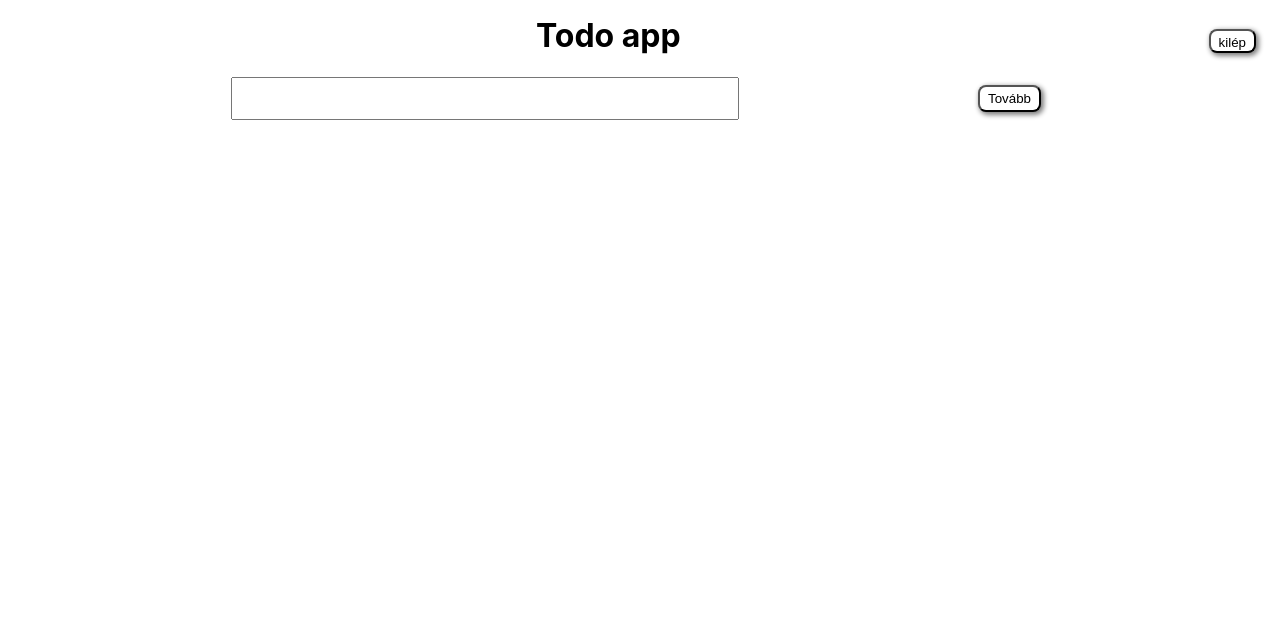
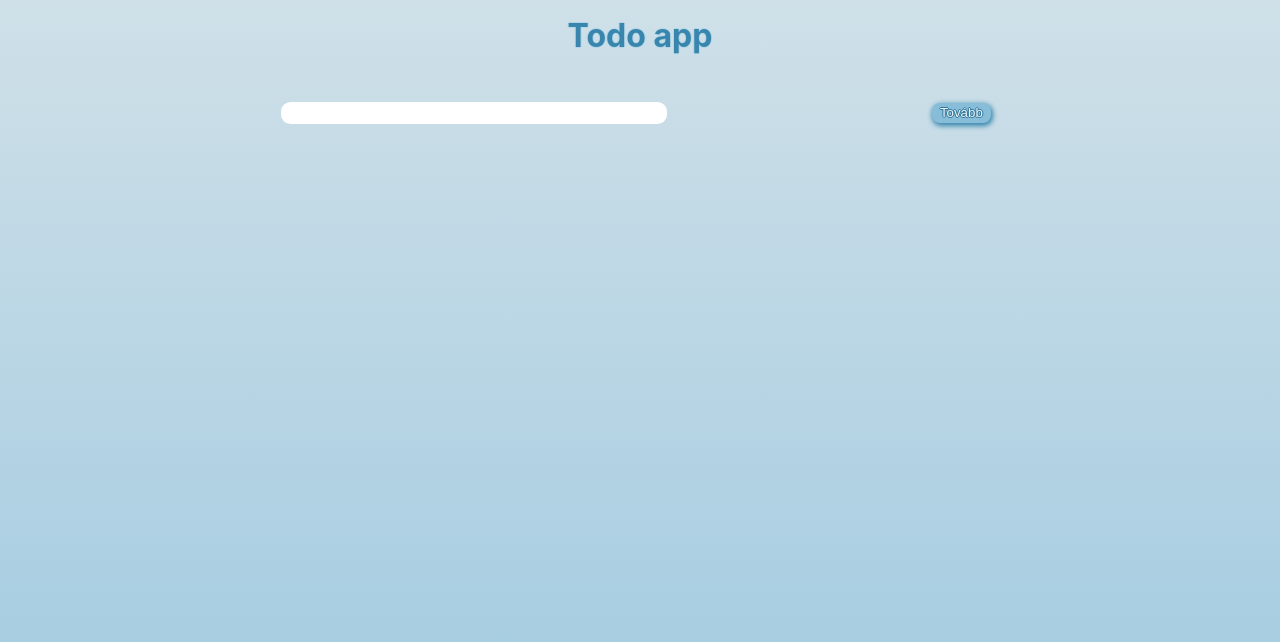
Before and after one commit to arondozsa/todo, a React (Create React App) app: page / in a window 1280 px wide. Shown: the top 642 px of the page. Built offline with nearby package versions, Linux system fonts and the light colour scheme.

Commit message:
dizájn + reszponzív

```diff
--- /dev/null
+++ b/src/Card.js
@@ -0,0 +1,77 @@
+import React from "react"
+import { useDispatch, useSelector } from 'react-redux'
+import './styles.scss'
+
+
+const Card = props => {
+  const users = useSelector(state =>state.users)
+  const currentUser = useSelector(state =>state.currentUser)
+  const [newLabel, setNewLabel] = React.useState('')
+  const dispatch = useDispatch()
+  const { user, todo } = props
+
+
+  function deleteTodo (id) {
+      dispatch({
+        type : 'deleteTodo',
+        payload : {
+          id : id,
+          user: user
+        }
+      })
+  }
+
+  function finishTodo(id) {
+    dispatch({
+      type : 'finishTodo',
+      payload : {
+        id : id,
+        user: user
+      }
+    })
+  }
+
+  function modifyTodo(id) {
+    dispatch({
+      type : 'modifyTodo',
+      payload : {
+        id: id,
+        newLabel : newLabel,
+        user: user,
+        isBeingEdited : false
+      }
+    })
+  }
+
+  function editTodo(todo) {
+    dispatch({
+      type : 'editingTodo',
+      payload : {
+        id : todo.id,
+        isBeingEdited : true,
+        user: todo.user,
+      }
+    })
+    setNewLabel(todo.label)
+  }
+  return (
+    <div className = 'todoCard'>
+      {!todo.isBeingEdited?
+        <h3>{todo.label}</h3>
+        :<>
+          <input
+            type={'text'}
+            value = {newLabel}
+            onChange = {e => setNewLabel(e.target.value)}></input>
+          <button onClick = {() => modifyTodo(todo.id)}>Mentés</button>
+        </>}
+      {todo.done? <p>kész</p> : <p>nincs kész</p>}
+        <div className='buttonContainer'>
+          <button onClick = {() => deleteTodo(todo.id)}>Töröl</button>
+          <button onClick={() => finishTodo(todo.id)}>Teljesít</button>
+          <button onClick ={() => editTodo(todo)}>Szerkeszt</button>
+        </div>
+    </div>
+  )
+}
+export default Card
--- a/src/Home.js
+++ b/src/Home.js
@@ -1,5 +1,6 @@
 import React from 'react'
 import { useDispatch, useSelector } from 'react-redux'
+import Card from './Card'
 import './styles.scss'
 
 const Home = () => {
@@ -8,7 +9,6 @@ const Home = () => {
   const [userName, setUserName] = React.useState('')
   const [user, setUser] = React.useState('')
   const [todo, setTodo] = React.useState('')
-  const [newLabel, setNewLabel] = React.useState('')
   const dispatch = useDispatch()
 
 
@@ -21,12 +21,19 @@ const Home = () => {
     if (userName) {
       setUser(userName)
       dispatch({
-        type: 'addUser',
+        type: 'login',
         payload : userName
       })
     }
   }
-
+  function logout() {
+    dispatch({
+      type : 'logout',
+      payload : ''
+    })
+    setUser('')
+    setUserName('')
+  }
   function addTodo() {
     let todoId = Math.floor(Math.random()*100);
     while (Object.values(users).some(e => e.id === todoId)) {
@@ -44,64 +51,10 @@ const Home = () => {
     setTodo('')
   }
 
-  function deleteTodo (id) {
-    dispatch({
-      type : 'deleteTodo',
-      payload : {
-        id : id,
-        user: user
-      }
-    })
-  }
-
-  function finishTodo(id) {
-    dispatch({
-      type : 'finishTodo',
-      payload : {
-        id : id,
-        user: user
-      }
-    })
-  }
-
-  function modifyTodo(id) {
-    dispatch({
-      type : 'modifyTodo',
-      payload : {
-        id: id,
-        newLabel : newLabel,
-        user: user,
-        isBeingEdited : false
-      }
-    })
-  }
-
-  function editTodo(todo) {
-    dispatch({
-      type : 'editingTodo',
-      payload : {
-        id : todo.id,
-        isBeingEdited : true,
-        user: todo.user,
-      }
-    })
-    setNewLabel(todo.label)
-  }
-
-  function logout() {
-    dispatch({
-      type : 'logout',
-      payload : ''
-    })
-    setUser('')
-    setUserName('')
-  }
-
   return (
     <>
       <header>
         <h1>Todo app</h1>
-        <button onClick ={logout}>kilép</button>
       </header>
       {!user?
         <div className='login'>
@@ -110,29 +63,16 @@ const Home = () => {
         </div>
       :
         <div className='pageContainer'>
-          <h2>Szia {user}!</h2>
-          <input type={'text'} onChange={e => setTodo(e.target.value)} value={todo} />
-          <button onClick={addTodo}>Hozzáad</button>
+          <div className='headerContainer'>
+            <button className='logout' onClick ={logout}>kilép</button>
+            <h2>Szia {user}!</h2>
+            <input type={'text'} onChange={e => setTodo(e.target.value)} value={todo} />
+            <button className ='addTodo' onClick={addTodo}>Hozzáad</button>
+          </div>
           <div className='todoContainer'>
 
             {users[user]?.map((todo, i)  => (
-              <div className='todoCard' key ={i}>
-                {!todo.isBeingEdited?
-                  <h3>{todo.label}</h3>
-                  :<>
-                  <input
-                    type={'text'}
-                    value = {newLabel}
-                    onChange = {e => setNewLabel(e.target.value)}></input>
-                  <button onClick = {() => modifyTodo(todo.id)}>ment</button>
-                  </>}
-                {todo.done? <p>kész</p> : <p>nincs kész</p>}
-                <div className='buttonContainer'>
-                  <button onClick = {() => deleteTodo(todo.id)}>törlés</button>
-                  <button onClick={() => finishTodo(todo.id)}>kész</button>
-                  <button onClick ={() => editTodo(todo)}>mod</button>
-                </div>
-              </div>))}
+              <Card user = {user} todo = {todo} key ={i}/>))}
 
           </div>
 
--- a/src/Items.js
+++ b/src/Items.js
@@ -1,5 +1,7 @@
 import React from "react";
 import { useSelector } from "react-redux";
+import './styles.scss'
+
 const Items = () => {
   const users = useSelector(state =>state.users)
   const currentUser = useSelector(state =>state.currentUser)
--- a/src/state/reducer.js
+++ b/src/state/reducer.js
@@ -35,7 +35,7 @@ const reducer = (state = initialState, action) => {
       return {
         ...state, users : {...state.users, [action.payload.user] : [...state.users[action.payload.user]]}
       }
-    case 'addUser' :
+    case 'login' :
       if (Object.keys(state.users).find(e => e == action.payload)) {
         return {
           ...state, currentUser : action.payload, users : {...state.users, }
--- a/src/styles.scss
+++ b/src/styles.scss
@@ -1,65 +1,203 @@
+$bg: #cfe0e8;
+$font-color: #ecf4f9;
+$font-shadow: -1px 0 #32779a, 0 1px #32779a, 1px 0 #32779a, 0 -1px #32779a;
+$header : 	 #3886ad;
+$header-shadow : -1px 0#b2d5e6, 0 1px#b2d5e6, 1px 0#b2d5e6, 0 -1px #b2d5e6;
+$button-color : #daebe8;
+$button-hover : #cbd8d6;
+$button-shadow : 2px 2px 5px 1px  #61a0c2;
+$todo-bg : #87bdd8;
+$header-button: #87bdd8;
+$header-button-shadow: 1px 2px 5px 1px #3886ad;
+$header-button-hover : #52a0c7;
+* {
+  margin: 0;
+  padding: 0;
+}
+body {
+  background: linear-gradient(#cfe0e8, #9ec9e0);
+  background-repeat: no-repeat;
+  background-attachment: fixed;
+  h1 {
+    color: $header;
+    text-shadow: $header-shadow
+  }
+  h2 {
+    color: $header;
+    text-shadow: $header-shadow;
+  }
+  input {
+    border: none;
+    padding: 0.2rem 0.5rem;
+    border-radius: 0.6rem;
+  }
+}
+.pageContainer {
+  display: grid;
+  grid-template-columns: 1fr;
+  margin: 0.5rem 1rem;
+  padding: 0.5rem;
+  input {
+   grid-row: 3;
+   grid-column: 1 / -1;
+   }
+   box-sizing: border-box;
+}
+
+header {
+  h1 {
+    text-align: center ;
+  }
+  padding: 1rem;
+}
+.login {
+  display: flex;
+  justify-content: space-evenly;
+  align-items: center;
+  margin: 1rem 1rem;
+  padding: 0.5rem;
+  input {
+    width: 30%;
+    height: fit-content;
+  }
+  button {
+    background: $header-button;
+    box-shadow: $header-button-shadow;
+    cursor: pointer;
+    transition: 0.4s;
+    border-radius: 8px;
+    padding: 0.15rem 0.5rem;
+    margin: 0.5rem;
+    border: none;
+    color: $font-color;
+    text-shadow: $font-shadow;
+    &:hover {
+      background: $header-button-hover
+    }
+  }
+}
+
+ .headerContainer {
+    display: grid;
+    grid-template-columns: repeat(4, 1fr);
+    grid-template-rows: 1fr 1fr;
+    h2{
+      grid-column: 1/ -1;
+      grid-row: 1;
+      justify-self: center;
+      padding: 1rem;
+    }
+   .addTodo {
+      grid-column: -2;
+      grid-row: 2;
+      height: fit-content;
+      width: fit-content;
+      align-self: center;
+      justify-self: center;
+      background: $header-button;
+      box-shadow: $header-button-shadow;
+      cursor: pointer;
+      transition: 0.4s;
+      border-radius: 8px;
+      padding: 0.15rem 0.5rem;
+      margin: 0.5rem;
+      border: none;
+      color: $font-color;
+      text-shadow: $font-shadow;
+      &:hover {
+        background: $header-button-hover
+      }
+   }
+   .logout {
+    grid-column: -2;
+    grid-row: 1;
+    height: fit-content;
+    width: fit-content;
+    align-self: center;
+    justify-self: center;
+    background: $header-button;
+    box-shadow: $header-button-shadow;
+    cursor: pointer;
+    transition: 0.4s;
+    border-radius: 8px;
+    padding: 0.15rem 0.5rem;
+    margin: 0.5rem;
+    border: none;
+    color: $font-color;
+    text-shadow: $font-shadow;
+    &:hover {
+      background: $header-button-hover
+    }
+   }
+   input {
+    grid-column: 2 / -2;
+    grid-row: 2;
+    width:auto;
+    height: fit-content;
+    align-self: center;
+   }
+ }
+
 .todoContainer {
   display: grid;
   grid-template-columns: repeat(3, 1fr);
   align-content: center;
   justify-items: center;
   grid-column: 1/-1;
-}
   .todoCard {
-  transition: cubic-bezier(0.075, 0.82, 0.165, 1);
     display: flex;
     flex-direction: column;
     align-items: center;
     gap: 0.5rem;
     padding: 1rem;
-  background: rgba(229, 23, 236, 0.1);
+    background:  $todo-bg;
     border-radius: 2rem;
-  margin: 2rem;
-}
+    margin: 1rem;
+    box-shadow: 2px 2px 15px 0 #519ec8;
+    animation: newTodo 1s;
     .buttonContainer {
       display: flex;
       justify-content: space-evenly;
       gap: 1rem;
     }
-header {
-  display: flex;
-  align-items: baseline;
-  justify-content: space-between;
-  margin: 1rem;
+    button {
+      background: $button-color;
+      box-shadow: $button-shadow;
+      cursor: pointer;
+      transition: 0.4s;
+      border-radius: 8px;
+      padding: 0.15rem 0.5rem;
+      margin: 0.5rem;
+      border: none;
     }
-header button {
-  height: 1.5rem;
-}
-h1 {
-  margin: 0 auto ;
-}
-h2 {
-  grid-column: 1 /-1;
-  justify-self: center;
-}
-.pageContainer {
- display: grid;
- grid-template-columns: 1fr 1fr;
- margin: 2rem;
- padding: 0.5rem;
- justify-items: center;
+    button:hover {
+      background: $button-hover;
     }
     input {
-  width: 500px;
+      width : 80%
     }
-button {
-  background: white;
-  box-shadow: 2px 2px 5px 1px gray;
-  cursor: pointer;
-  transition: 0.5s;
-  border-radius: 8px;
-  padding: 0.25rem 0.5rem;
-  margin: 0.5rem;
   }
-button:hover {
-  background: #bbbbbb;
 }
-.login {
-  display: flex;
-  justify-content: space-evenly;
+
+@keyframes newTodo {
+  0% {
+    transform: translate(-300%);
+    opacity: 0;
+    box-shadow: 10px 10px 20px 2px rgb(105, 105, 105);
   }
+  100% {
+    opacity: 1;
+  }
+}
+
+@media (max-width: 1000px) {
+  .todoContainer {
+    grid-template-columns: 1fr 1fr;
+  }
+}
+
+@media (max-width: 700px) {
+  .todoContainer {
+    grid-template-columns: 1fr;
+  }
+}
```
Lines whose indentation alone changed are shown as unchanged.
